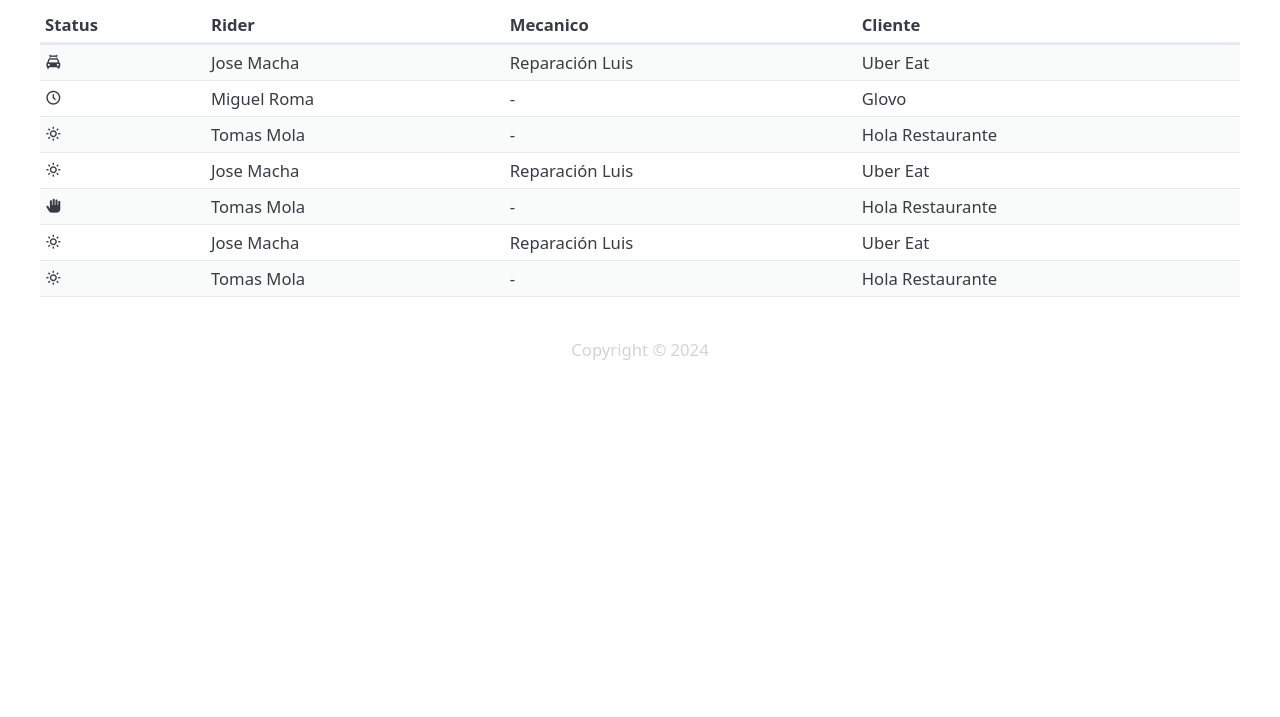
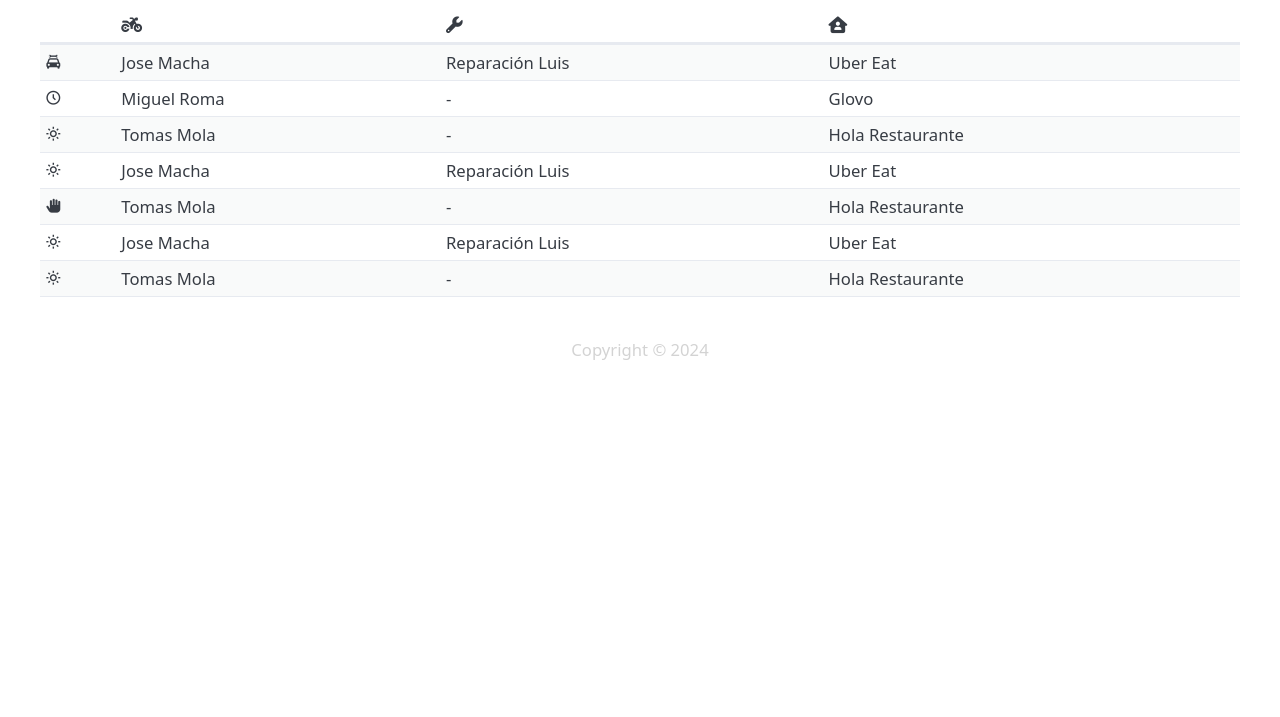
Before and after one commit to fabriziotappero/myRepair, a plain HTML site: page index.html in a window 1280 px wide. Shown: the part 83-800 px from the top of the page. Drawn offline with nearby package versions, Linux system fonts and the light colour scheme.

Commit message:
add new icon set, font awesome

```diff
--- a/index.html
+++ b/index.html
@@ -9,6 +9,9 @@
     <script defer src="https://cdn.jsdelivr.net/npm/alpinejs@3.x.x/dist/cdn.min.js"></script>
     <!-- <script src="https://unpkg.com/boxicons@2.1.4/dist/boxicons.js"></script> -->
     <link href='https://unpkg.com/boxicons@2.1.4/css/boxicons.min.css' rel='stylesheet'>
+    <link rel="stylesheet" href="https://cdnjs.cloudflare.com/ajax/libs/font-awesome/6.5.2/css/all.min.css"
+        integrity="sha512-SnH5WK+bZxgPHs44uWIX+LLJAJ9/2PkPKZ5QiAj6Ta86w+fsb2TkcmfRyVX3pBnMFcV7oQPJkl9QevSCWr3W6A=="
+        crossorigin="anonymous" referrerpolicy="no-referrer" />
     <link rel="stylesheet" href="https://cdn.jsdelivr.net/npm/@picocss/pico@2/css/pico.min.css" />
     <link rel="stylesheet" href="custom.css">
 
@@ -39,10 +42,10 @@
             <table class="striped">
                 <thead>
                     <tr>
-                        <th scope="col">Status</th>
-                        <th scope="col">Rider</th>
-                        <th scope="col">Mecanico</th>
-                        <th scope="col">Cliente</th>
+                        <th scope="col"></th>
+                        <th scope="col"><i class="fa-solid fa-motorcycle"></i></th>
+                        <th scope="col"><i class="fa-solid fa-wrench"></i></th>
+                        <th scope="col"><i class="fa-solid fa-house-user"></i></th>
                     </tr>
                 </thead>
                 <tbody>
```
